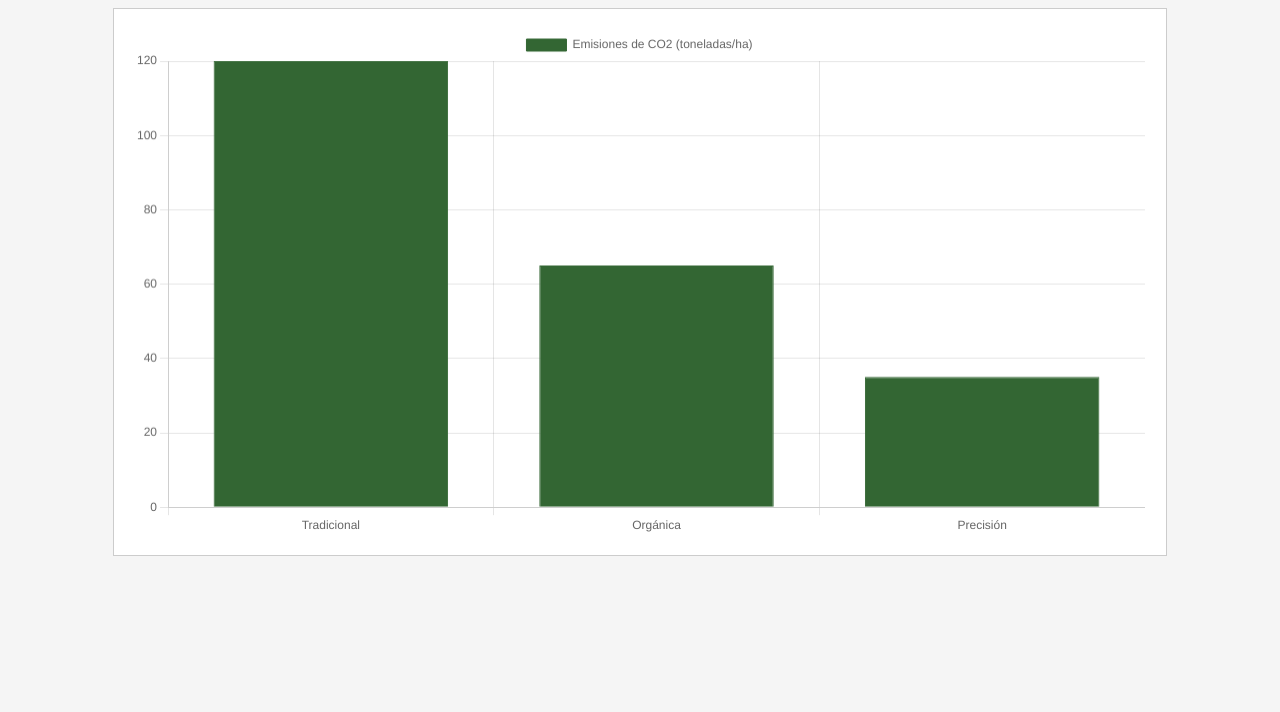
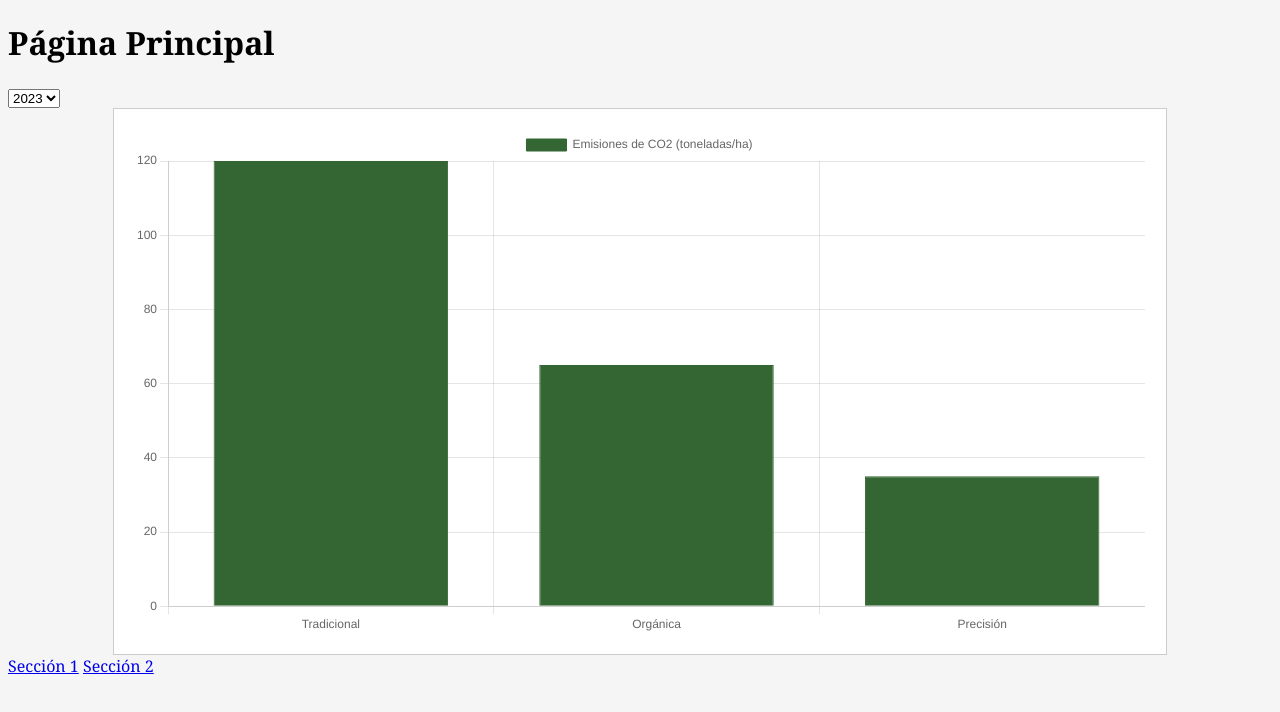
Before and after one commit to camcast-code/Desarrollo-sostenible, a plain HTML site: page index.html in a window 1280 px wide. Drawn offline with nearby package versions, Linux system fonts and the light colour scheme.

Commit message:
Update index.html

```diff
--- a/index.html
+++ b/index.html
@@ -1,13 +1,24 @@
 <!DOCTYPE html>
 <html>
 <head>
-    <title>Comparación de Emisiones de CO2</title>
+    <title>Mi Sitio Web</title>
     <link rel="stylesheet" href="styles.css">
 </head>
 <body>
+    <h1>Página Principal</h1>
+    <nav>
+        <select id="select-year">
+            <option value="2023">2023</option>
+            <option value="2022">2022</option>
+        </select>
+    </nav>
     <div class="chart-container">
         <canvas id="myChart"></canvas>
     </div>
+    <nav>
+        <a href="seccion1.html">Sección 1</a>
+        <a href="seccion2.html">Sección 2</a>
+    </nav>
     <script src="https://cdn.jsdelivr.net/npm/chart.js"></script>
     <script src="script.js"></script>
 </body>
```
